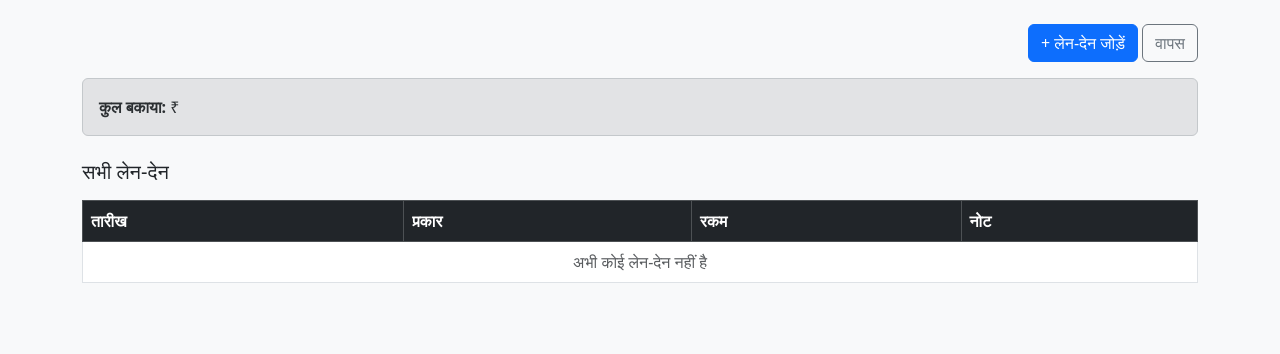
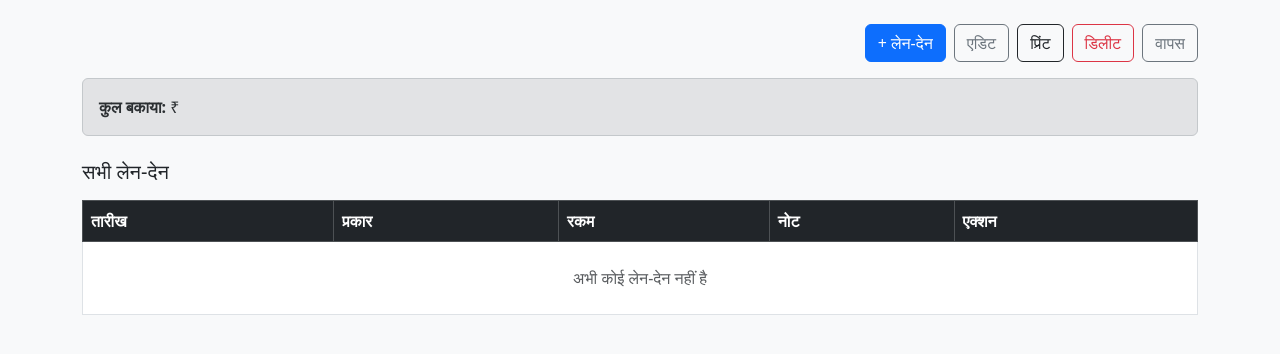
Before and after one commit to kbulbul026-coder/ledger-project, a Django app: template ledger/templates/ledger/customer_detail.html in a window 1280 px wide. Shown: the part 56-410 px from the top of the page. Run offline with Django 5.2, Linux system fonts and the light colour scheme; the template is opened without the code that fills it, so the values that code supplies are empty.

Commit message:
Update customer_detail.html

```diff
--- a/ledger/templates/ledger/customer_detail.html
+++ b/ledger/templates/ledger/customer_detail.html
@@ -1,19 +1,30 @@
 {% extends 'base.html' %}
 {% block content %}
 <div class="container my-4">
-    <div class="d-flex justify-content-between align-items-center mb-3">
+
+    <!-- हेडर + बटन -->
+    <div class="d-flex justify-content-between align-items-start mb-3 flex-wrap gap-2">
         <div>
             <h3 class="mb-0">{{ customer.name }}</h3>
-            <p class="text-muted mb-0">{{ customer.phone }} {% if customer.address %}• {{ customer.address }}{% endif %}</p>
+            <p class="text-muted mb-0">
+                {{ customer.phone }}
+                {% if customer.address %} • {{ customer.address }}{% endif %}
+            </p>
         </div>
-        <div>
-            <a href="{% url 'add_transaction' customer.id %}" class="btn btn-primary">+ लेन-देन जोड़ें</a>
+
+        <div class="d-flex flex-wrap gap-2">
+            <a href="{% url 'add_transaction' customer.id %}" class="btn btn-primary">+ लेन-देन</a>
+            <a href="{% url 'edit_customer' customer.id %}" class="btn btn-outline-secondary">एडिट</a>
+            <a href="{% url 'print_customer' customer.id %}" class="btn btn-outline-dark" target="_blank">प्रिंट</a>
+            <a href="{% url 'delete_customer' customer.id %}" class="btn btn-outline-danger">डिलीट</a>
             <a href="{% url 'daily_ledger' %}" class="btn btn-outline-secondary">वापस</a>
         </div>
     </div>
 
+    <!-- बैलेंस + WhatsApp -->
     <div class="alert {% if customer.balance > 0 %}alert-danger{% elif customer.balance < 0 %}alert-success{% else %}alert-secondary{% endif %}">
         <strong>कुल बकाया:</strong> ₹ {{ customer.balance }}
+
         {% if customer.balance > 0 %}
             <a href="https://wa.me/91{{ customer.phone }}?text=नमस्ते {{ customer.name }}, आपकी दुकान पर ₹{{ customer.balance }} की उधारी बाकी है। कृपया जल्द भुगतान करें।"
                class="btn btn-sm btn-success ms-3" target="_blank">
@@ -22,15 +33,17 @@
         {% endif %}
     </div>
 
+    <!-- लेन-देन टेबल -->
     <h5 class="mt-4 mb-3">सभी लेन-देन</h5>
     <div class="table-responsive">
-        <table class="table table-bordered bg-white">
+        <table class="table table-bordered bg-white align-middle">
             <thead class="table-dark">
                 <tr>
                     <th>तारीख</th>
                     <th>प्रकार</th>
                     <th>रकम</th>
                     <th>नोट</th>
+                    <th>एक्शन</th>
                 </tr>
             </thead>
             <tbody>
@@ -48,14 +61,19 @@
                         ₹ {{ t.amount }}
                     </td>
                     <td>{{ t.description|default:"-" }}</td>
+                    <td>
+                        <a href="{% url 'edit_transaction' t.id %}" class="btn btn-sm btn-outline-primary">एडिट</a>
+                        <a href="{% url 'delete_transaction' t.id %}" class="btn btn-sm btn-outline-danger">डिलीट</a>
+                    </td>
                 </tr>
                 {% empty %}
                 <tr>
-                    <td colspan="4" class="text-center text-muted">अभी कोई लेन-देन नहीं है</td>
+                    <td colspan="5" class="text-center text-muted py-4">अभी कोई लेन-देन नहीं है</td>
                 </tr>
                 {% endfor %}
             </tbody>
         </table>
     </div>
+
 </div>
 {% endblock %}
```
